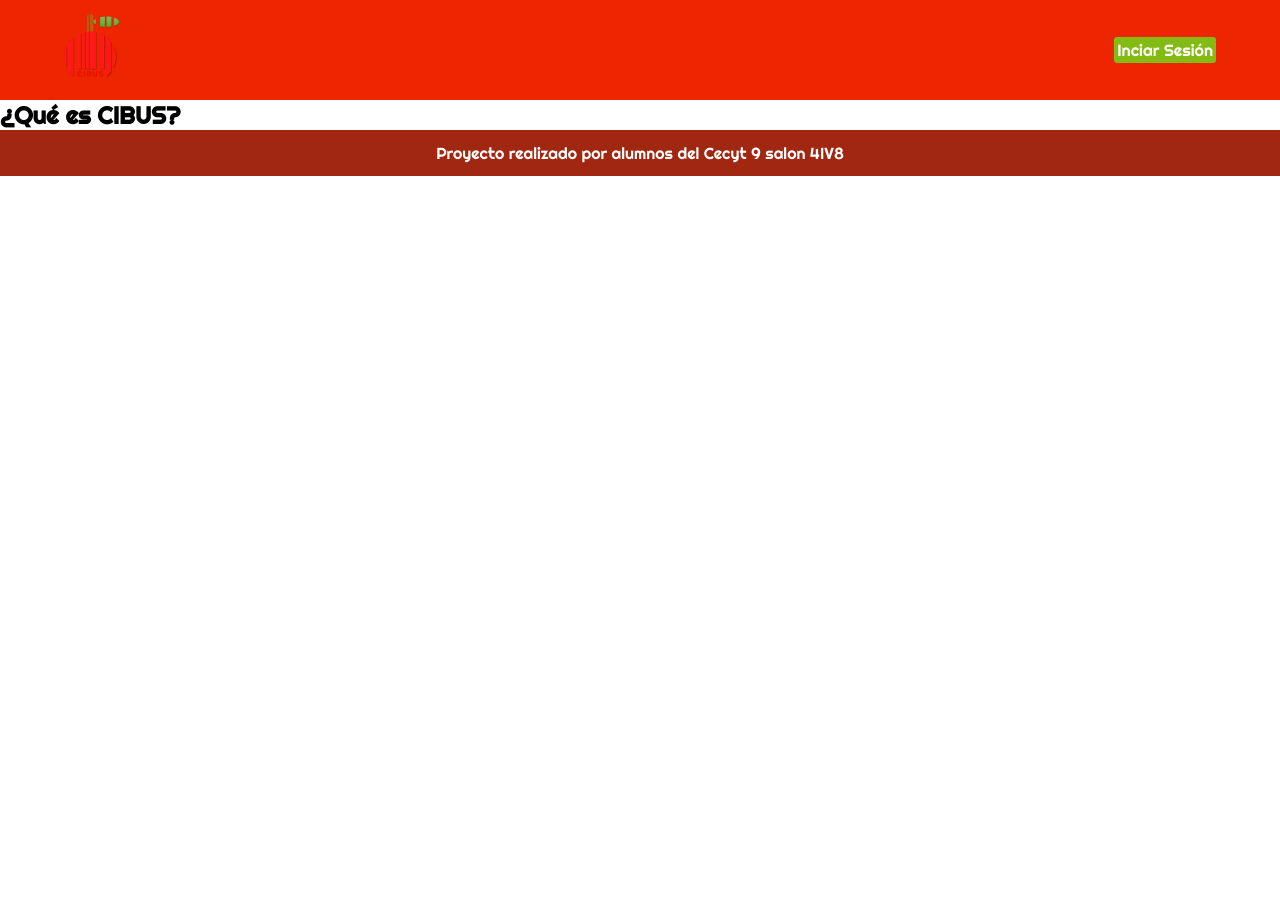
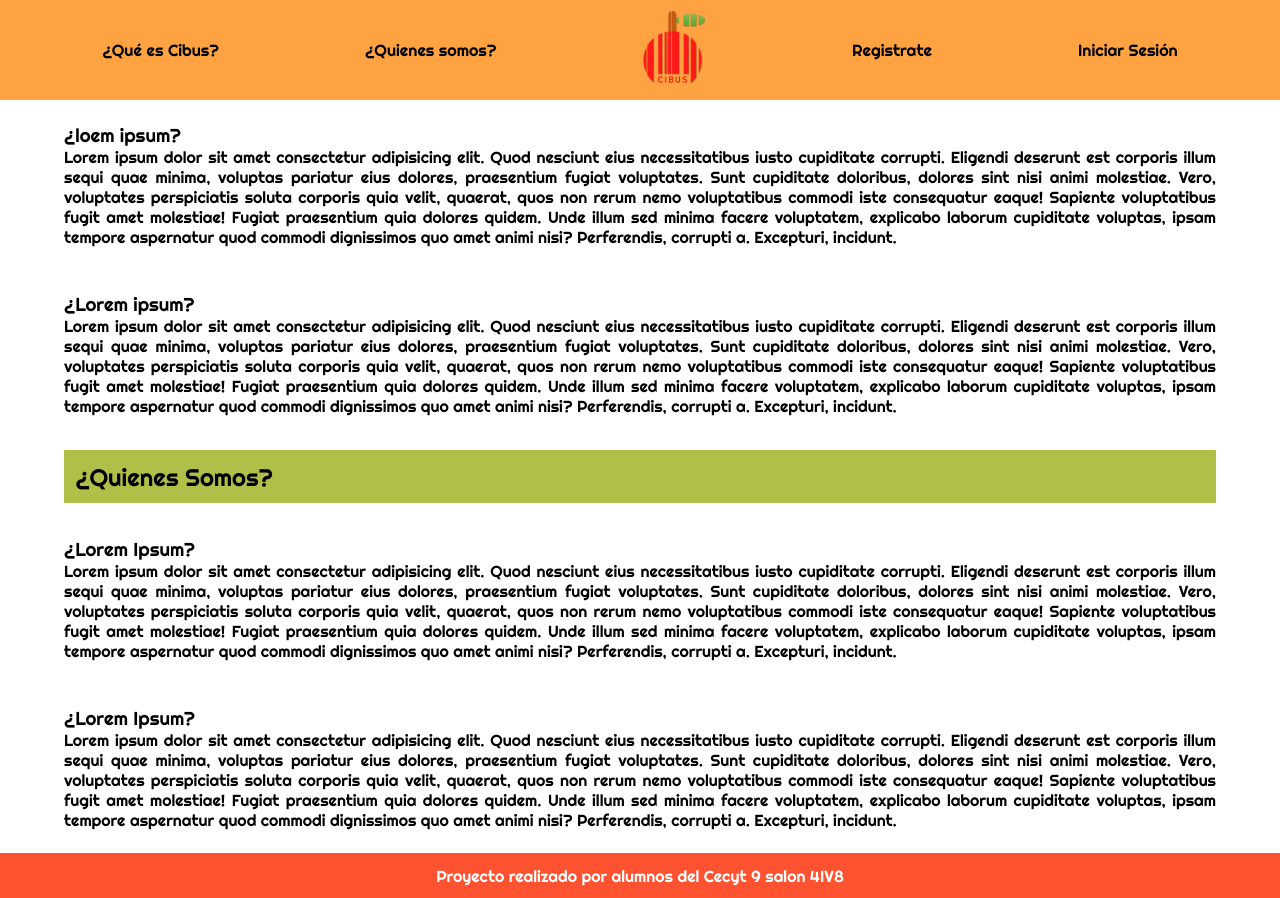
Before and after one commit to MaudorElConquistador/cibus, a plain HTML site: page Presentacion/index.html in a window 1280 px wide. Before the commit the page ends 800 px from the top, so only its background shows below. Drawn offline with Linux system fonts and the light colour scheme.

Commit message:
Modificaciones en landing page

```diff
--- a/Presentacion/CSS/inicio.css
+++ b/Presentacion/CSS/inicio.css
@@ -6,6 +6,22 @@
   box-sizing: border-box;
   font-family: 'Fira Code','Righteous', sans-serif;
 }
+h2, h3{
+  font-weight: normal;
+}
+.separador{
+  margin: 1% 0;
+  padding: 1% 1%;
+  background-color: rgba(145, 167, 2, 0.727);
+}
+/* ::-webkit-scrollbar{
+  width: 10px;
+  transition: 0.3s;
+}
+::-webkit-scrollbar-thumb{
+  background-color: rgb(118, 206, 30);
+  border-radius: 5px;
+} */
 
 /* Estilos del Header */
 
@@ -15,13 +31,21 @@ header{
   flex-direction: row;
   justify-content: space-between;
   align-items: center;
-  padding: 1% 5% 1% 5%;
-  background: #ED2500;
+  padding: 0.8vw 8vw 0.8vw 8vw;
+  background: rgba(255, 132, 0, 0.74);
   color: white;
   font-size: 1.01rem;
 }
-.title img{
-  width: 10%;
+.title{
+  height: 80px;
+}
+header a{
+  text-decoration: none;
+  color: black;
+  transition: 0.3s;
+}
+header a:hover{
+  color: white;
 }
 
 /* Estilos Boton Landing Page */
@@ -44,16 +68,23 @@ header{
 
 /* Estilos Contenido Principal Landing Page */
 
-/* .contenido{
-
-} */
+.contenido{
+  width: 90%;
+  margin: auto;
+}
+.contenido article{
+  padding: 2% 0;
+}
+p{
+  text-align: justify;
+}
 
 /* Estilos Footer */
 
 footer{
   width: 100%;
   padding: 1% 5% 1% 5%;
-  background: #A12710;
+  background: rgba(255, 42, 0, 0.809);
   color: white;
   display: flex;
   align-items: space-around;
--- a/Presentacion/CSS/registro.css
+++ b/Presentacion/CSS/registro.css
@@ -4,7 +4,7 @@
 	padding: 0;
 }
 body{
-	background: #D61300;
+	background: white;
 }
 .container{
 	width: 100%;
@@ -14,7 +14,7 @@ body{
 	flex-wrap: wrap;
 	align-items: center;
 	justify-content: space-around;
-	background: #D61300;
+	background: rgba(255, 132, 0, 0.74);
 	padding: 2%;
 	padding-top: 6%;
 }
@@ -25,9 +25,6 @@ aside, .containereg{
 	background: #fff;
 	border-radius: 1rem;
 	padding: 1%;
-	-webkit-box-shadow: 21px 27px 72px -6px rgba(0,0,0,0.91);
-	-moz-box-shadow: 21px 27px 72px -6px rgba(0,0,0,0.91);
-	box-shadow: 21px 27px 72px -6px rgba(0,0,0,0.91);
 }
 .containereg{
 	height: 100%;
--- a/Presentacion/index.html
+++ b/Presentacion/index.html
@@ -9,21 +9,48 @@
     <title>CIBUS</title>
   </head>
   <body>
-    <header>
-      <div class="title">
-          <img src="IMG/logo.png">
-      </div>
-      <div class="formulario">
-        <button class="botonSesion">Inciar Sesión</button>
-      </div>
+    <div>
+      <header>
+          <a href="#">¿Qué es Cibus?</a>
+          <a href="#">¿Quienes somos?</a>
+          <img src="img/logo.png" alt="logo" class="title">
+          <a href="HTML/registro.html">Registrate</a>
+          <a href="#">Iniciar Sesión</a>
       </header>
       <div class="contenido">
         <section>
-          <h2>¿Qué es CIBUS?</h2>
+          <article>
+            <h3>¿loem ipsum?</h3>
+            <p>Lorem ipsum dolor sit amet consectetur adipisicing elit. Quod nesciunt eius necessitatibus iusto cupiditate corrupti. Eligendi deserunt est corporis illum sequi quae minima, voluptas pariatur eius dolores, praesentium fugiat voluptates.
+            Sunt cupiditate doloribus, dolores sint nisi animi molestiae. Vero, voluptates perspiciatis soluta corporis quia velit, quaerat, quos non rerum nemo voluptatibus commodi iste consequatur eaque! Sapiente voluptatibus fugit amet molestiae!
+            Fugiat praesentium quia dolores quidem. Unde illum sed minima facere voluptatem, explicabo laborum cupiditate voluptas, ipsam tempore aspernatur quod commodi dignissimos quo amet animi nisi? Perferendis, corrupti a. Excepturi, incidunt.</p>
+          </article>
+          <article>
+              <h3>¿Lorem ipsum?</h3>
+              <p>Lorem ipsum dolor sit amet consectetur adipisicing elit. Quod nesciunt eius necessitatibus iusto cupiditate corrupti. Eligendi deserunt est corporis illum sequi quae minima, voluptas pariatur eius dolores, praesentium fugiat voluptates.
+              Sunt cupiditate doloribus, dolores sint nisi animi molestiae. Vero, voluptates perspiciatis soluta corporis quia velit, quaerat, quos non rerum nemo voluptatibus commodi iste consequatur eaque! Sapiente voluptatibus fugit amet molestiae!
+              Fugiat praesentium quia dolores quidem. Unde illum sed minima facere voluptatem, explicabo laborum cupiditate voluptas, ipsam tempore aspernatur quod commodi dignissimos quo amet animi nisi? Perferendis, corrupti a. Excepturi, incidunt.</p>
+          </article>
+          <div class="separador">
+            <h2>¿Quienes Somos?</h2>
+          </div>
+          <article>
+            <h3>¿Lorem Ipsum?</h3>
+            <p>Lorem ipsum dolor sit amet consectetur adipisicing elit. Quod nesciunt eius necessitatibus iusto cupiditate corrupti. Eligendi deserunt est corporis illum sequi quae minima, voluptas pariatur eius dolores, praesentium fugiat voluptates.
+            Sunt cupiditate doloribus, dolores sint nisi animi molestiae. Vero, voluptates perspiciatis soluta corporis quia velit, quaerat, quos non rerum nemo voluptatibus commodi iste consequatur eaque! Sapiente voluptatibus fugit amet molestiae!
+            Fugiat praesentium quia dolores quidem. Unde illum sed minima facere voluptatem, explicabo laborum cupiditate voluptas, ipsam tempore aspernatur quod commodi dignissimos quo amet animi nisi? Perferendis, corrupti a. Excepturi, incidunt.</p>
+          </article>
+          <article>
+            <h3>¿Lorem Ipsum?</h3>
+            <p>Lorem ipsum dolor sit amet consectetur adipisicing elit. Quod nesciunt eius necessitatibus iusto cupiditate corrupti. Eligendi deserunt est corporis illum sequi quae minima, voluptas pariatur eius dolores, praesentium fugiat voluptates.
+            Sunt cupiditate doloribus, dolores sint nisi animi molestiae. Vero, voluptates perspiciatis soluta corporis quia velit, quaerat, quos non rerum nemo voluptatibus commodi iste consequatur eaque! Sapiente voluptatibus fugit amet molestiae!
+            Fugiat praesentium quia dolores quidem. Unde illum sed minima facere voluptatem, explicabo laborum cupiditate voluptas, ipsam tempore aspernatur quod commodi dignissimos quo amet animi nisi? Perferendis, corrupti a. Excepturi, incidunt.</p>
+          </article>
         </section>
       </div>
       <footer>
         Proyecto realizado por alumnos del Cecyt 9 salon 4IV8
       </footer>
+    </div>
   </body>
 </html>
```
Also changed, not shown: logo.png.
